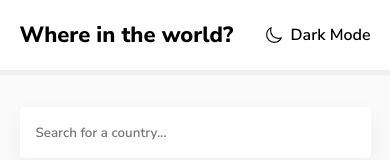
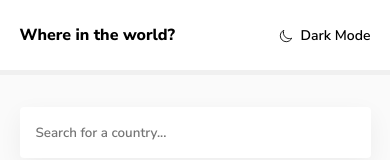
Before and after one commit to ayeyaiyai/country-api, a React (Vite) app: page / in a window 390 px wide. Shown: the top 160 px of the page. Built offline with nearby package versions, Linux system fonts and the light colour scheme; no server answers.

Commit message:
Add mobile styling to Header

```diff
--- a/src/styles/Header.css
+++ b/src/styles/Header.css
@@ -2,6 +2,7 @@
     display: flex;
     justify-content: center;
     width: 100%;
+    min-width: 375px;
     height: 70px;
     border-bottom: 5px solid rgba(128, 128, 128, 0.123);
     background-color: white;
@@ -40,3 +41,18 @@
     color: white;
     border-bottom: 5px solid rgba(0, 0, 0, 0.301);
 }
+
+@media (max-width: 600px) {
+    .header-left {
+        font-size: 16px;
+    }
+
+    .header-right {
+        font-size: 14px;
+    }
+
+    .moon-icon {
+        height: 14px;
+        width: 14px;
+    }
+}
```
